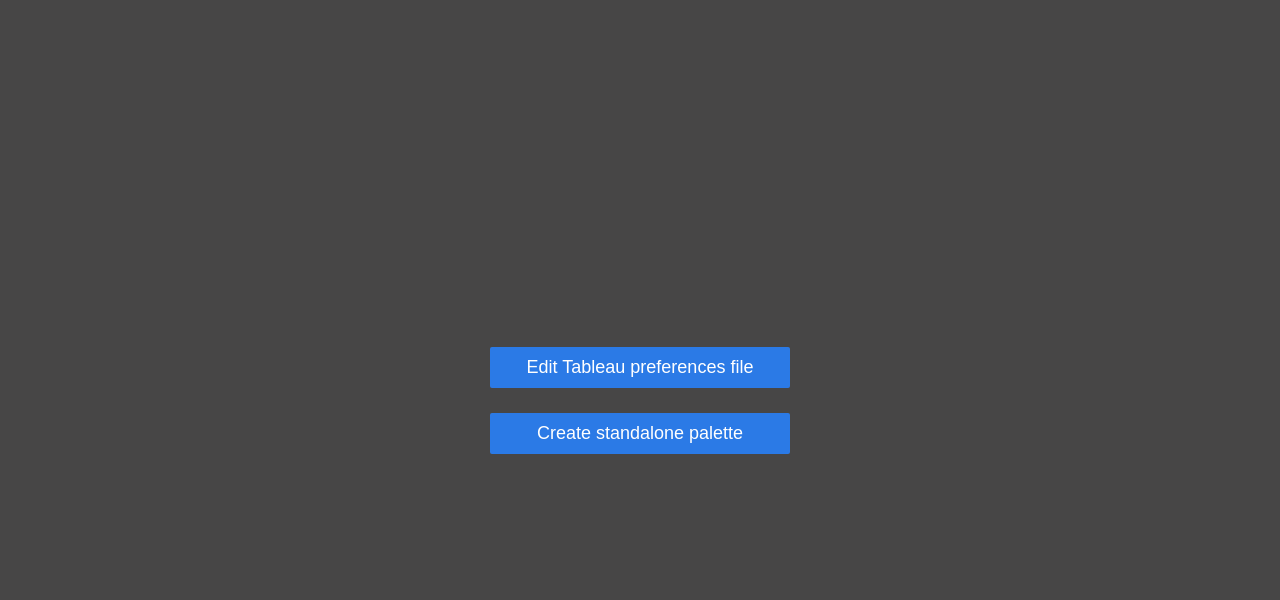
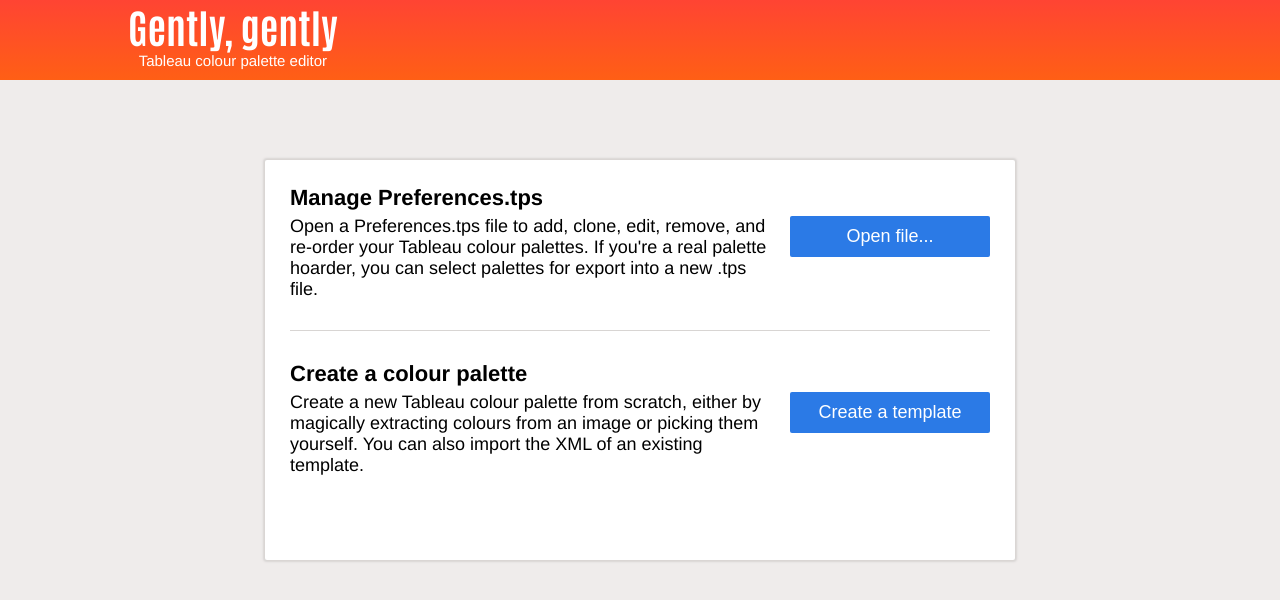
Before and after one commit to gentlygently/tableaucolours, a Vue app: page / in a window 1280 px wide. Shown: the top 600 px of the page. Built offline with nearby package versions, Linux system fonts and the light colour scheme.

Commit message:
Add a header and some descriptive text

```diff
--- a/index.html
+++ b/index.html
@@ -13,15 +13,18 @@
     crossorigin="anonymous">
   <link rel="stylesheet" href="https://use.fontawesome.com/releases/v5.4.1/css/fontawesome.css" integrity="sha384-BzCy2fixOYd0HObpx3GMefNqdbA7Qjcc91RgYeDjrHTIEXqiF00jKvgQG0+zY/7I"
     crossorigin="anonymous">
-  <title>Colours</title>
+    <link rel="preconnect" href="https://fonts.googleapis.com">
+    <link rel="preconnect" href="https://fonts.gstatic.com" crossorigin>
+    <link href="https://fonts.googleapis.com/css2?family=Antonio:wght@100..700&display=swap" rel="stylesheet">
+  <title>Gently, gently | Tableau colour palette editor</title>
 </head>
 
 <body>
+  <div id="app"></div>
+  <script type="module" src="/src/main.js"></script>
   <noscript>
-    <strong>We're sorry but vue doesn't work properly without JavaScript enabled. Please enable it to continue.</strong>
+    <strong>You'll need to enable JavaScript to edit Tableau tps files and colour palettes.</strong>
   </noscript>
-  <main id="app"></main>
-  <script type="module" src="/src/main.js"></script>
 </body>
 
 </html>
--- a/src/App.vue
+++ b/src/App.vue
@@ -13,8 +13,17 @@ const isStartMenuOpen = computed(() => !tpsStore.isOpen && !paletteStore.isOpen)
 </script>
 
 <template>
+  <header>
+    <div>
+      <div class="title">
+        <h1>Gently, gently</h1>
+        <div class="description">Tableau colour palette editor</div>
+      </div>
+    </div>
+  </header>
+  <main>
     <Transition name="overlay">
-    <section id="startmenu" class="overlay" v-if="isStartMenuOpen">
+      <section id="startmenu" v-if="isStartMenuOpen">
         <StartMenu />
       </section>
     </Transition>
@@ -30,6 +39,7 @@ const isStartMenuOpen = computed(() => !tpsStore.isOpen && !paletteStore.isOpen)
         <TpsFileEditor />
       </div>
     </section>
+  </main>
 </template>
 
 <style lang="less">
@@ -53,6 +63,47 @@ textarea {
   font-size: 1rem;
 }
 
+header {
+  position: fixed;
+  top: 0;
+  width: 100%;
+  height: 8rem;
+  background-image: linear-gradient(#ff4433, #ff5f15);
+
+  > div {
+    width: max(75rem, 80%);
+    min-width: 75rem;
+    max-width: 80%;
+    color: #fff;
+    margin: auto;
+    padding-bottom: 0.8rem;
+
+    .title {
+      display: inline-block;
+      text-align: center;
+    }
+    h1 {
+      font-family: Antonio, sans-serif;
+      font-size: 4rem;
+      font-weight: bold;
+      display: block;
+      margin: 0;
+      padding: 0;
+    }
+    .description {
+      margin: 0;
+      padding: 0;
+      font-size: 1.5rem;
+    }
+  }
+}
+
+main {
+  box-sizing: border-box;
+  width: 100%;
+  height: 100%;
+  padding-top: 8rem;
+}
 #app {
   display: flex;
   flex-flow: row nowrap;
@@ -62,10 +113,6 @@ textarea {
   box-sizing: border-box;
   position: relative;
   background-color: @background-colour;
-}
-
-#startmenu {
-  background-color: rgba(0, 0, 0, 0.7);
 }
 
 #palettesection {
@@ -96,6 +143,22 @@ textarea {
     min-height: 55rem;
     max-height: 80%;
     height: max(55rem, 80%);
+    background-color: #fff;
+    border-radius: 0.2rem;
+    padding: 2.5rem;
+    box-shadow: @box-shadow;
+  }
+}
+
+#startmenu {
+  width: 100%;
+  height: 100%;
+
+  > div {
+    margin: auto;
+    margin-top: 8rem;
+    width: 75rem;
+    height: 40rem;
     background-color: #fff;
     border-radius: 0.2rem;
     padding: 2.5rem;
--- a/src/components/StartMenu.vue
+++ b/src/components/StartMenu.vue
@@ -12,8 +12,27 @@ const openPaletteEditor = () => paletteStore.open()
 
 <template>
   <div class="startmenu">
-    <button class="button" @click.stop.prevent="openTpsFileEditor">Edit Tableau preferences file</button>
-    <button class="button" @click.stop.prevent="openPaletteEditor">Create standalone palette</button>
+    <div class="function">
+      <h2>Manage Preferences.tps</h2>
+      <p>
+        Open a Preferences.tps file to add, clone, edit, remove, and re-order your Tableau colour
+        palettes. If you're a real palette hoarder, you can select palettes for export into a new
+        .tps file.
+      </p>
+      <div class="action">
+        <button class="button" @click.stop.prevent="openTpsFileEditor">Open file...</button>
+      </div>
+    </div>
+    <div class="function">
+      <h2>Create a colour palette</h2>
+      <p>
+        Create a new Tableau colour palette from scratch, either by magically extracting colours
+        from an image or picking them yourself. You can also import the XML of an existing template.
+      </p>
+      <div class="action">
+        <button class="button" @click.stop.prevent="openPaletteEditor">Create a template</button>
+      </div>
+    </div>
   </div>
   <TpsFileOpen ref="openTpsFile" />
 </template>
@@ -22,14 +41,51 @@ const openPaletteEditor = () => paletteStore.open()
 @import '../variables.less';
 
 .startmenu {
-  margin: auto;
+  position: relative;
+  box-sizing: border-box;
+  width: 100%;
+  height: 100%;
 
-  > button {
-    display: block;
-    margin: 2.5rem;
-    width: 30rem;
-    font-size: 1.8rem;
-    padding: 1rem;
+  .function {
+    display: grid;
+    grid-template-rows: auto;
+    grid-template-columns: auto 20rem;
+    gap: 0.5rem 2rem;
+
+    &:first-of-type {
+      padding-bottom: 3rem;
+      margin-bottom: 3rem;
+      border-bottom: 0.1rem solid @border-colour;
+    }
+
+    h2 {
+      grid-row: 1;
+      grid-column: 1 / span 2;
+      font-size: 2.2rem;
+      font-weight: bold;
+      margin: 0;
+      padding: 0;
+    }
+
+    p {
+      grid-column: 1;
+      grid-row: 2;
+      font-size: 1.8rem;
+      margin: 0;
+      padding: 0;
+    }
+
+    .action {
+      grid-row: 2;
+      grid-column: 2;
+
+      button {
+        display: block;
+        width: 20rem;
+        font-size: 1.8rem;
+        padding: 1rem;
+      }
+    }
   }
 }
 </style>
```
Lines whose indentation alone changed are shown as unchanged.
